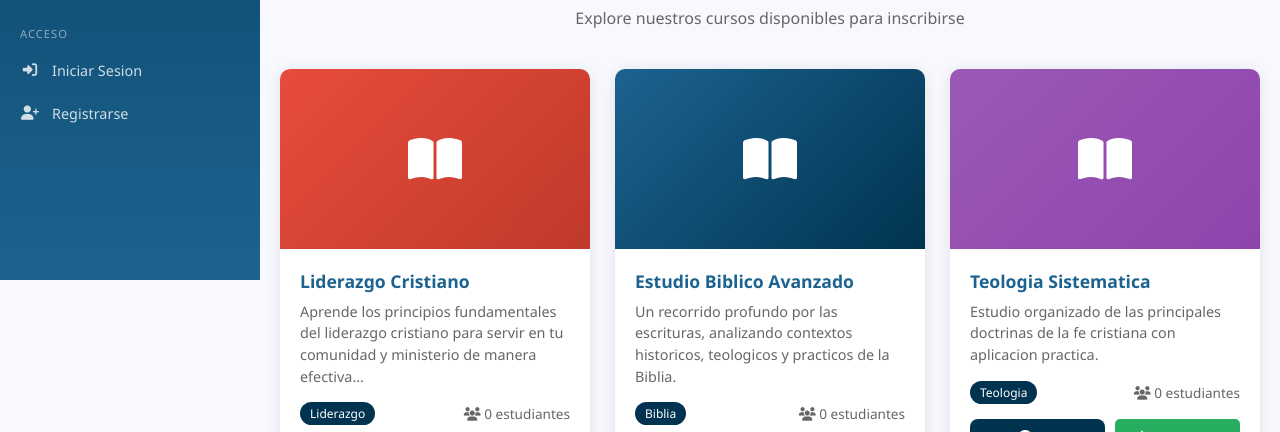
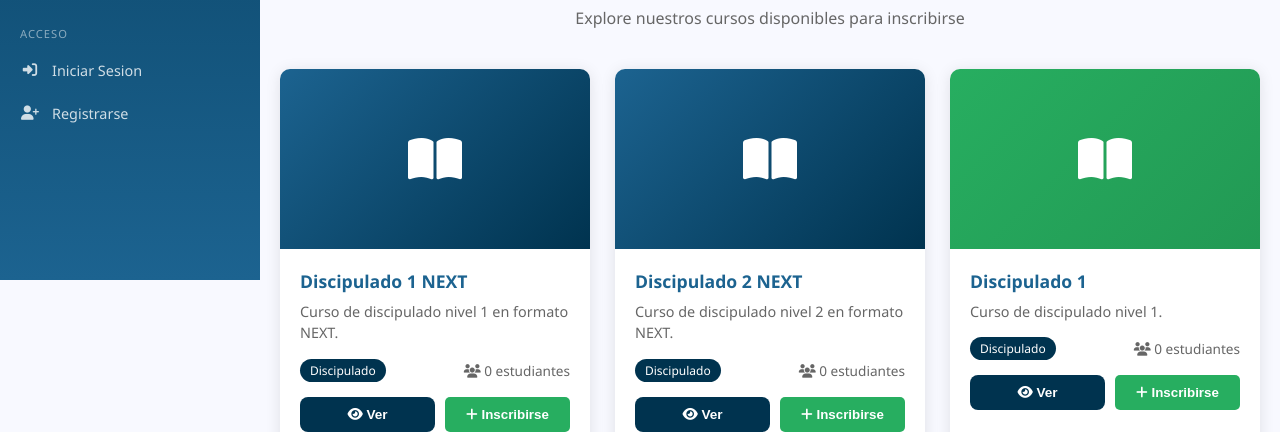
Before and after one commit to 74902142-star/sistema-iglesia, a website: page aula-virtual.html in a window 1280 px wide. Shown: the part 520-952 px from the top of the page. Drawn offline with Linux system fonts and the light colour scheme.

Commit message:
Cursos EDL reales (Discipulado, Lidere, Seminarios) + admin jhonfernandezcondor

```diff
--- a/aula-virtual.html
+++ b/aula-virtual.html
@@ -875,7 +875,7 @@ table tr:hover { background: #f8f9fa; }
           No tienes cuenta? <a href="#" onclick="closeModal('loginModal');openModal('registerModal')" style="color:var(--primary);font-weight:600">Registrate aqui</a>
         </p>
         <p style="text-align:center;margin-top:10px;font-size:0.8rem;color:var(--text-light)">
-          Admin: admin@escuela.com / admin123
+          Admin: jhonfernandezcondor@gmail.com
         </p>
       </form>
     </div>
@@ -1031,19 +1031,23 @@ function setObj(key, val) { localStorage.setItem(key, JSON.stringify(val)); }
 // Init admin user if not exists
 (function initAdmin() {
   let users = getData('users');
-  if (!users.find(u => u.email === 'admin@escuela.com')) {
-    users.push({ id: 'admin1', name: 'Administrador', email: 'admin@escuela.com', pass: 'admin123', role: 'admin', date: new Date().toISOString() });
+  if (!users.find(u => u.email === 'jhonfernandezcondor@gmail.com')) {
+    users.push({ id: 'admin1', name: 'Jhon Smith', email: 'jhonfernandezcondor@gmail.com', pass: 'JSferco18', role: 'admin', date: new Date().toISOString() });
   }
   setData('users', users);
   // Init EDL courses if empty
   if (getData('courses').length === 0) {
     const samples = [
-      { id: 'c1', name: 'Liderazgo Cristiano', category: 'Liderazgo', desc: 'Aprende los principios fundamentales del liderazgo cristiano para servir en tu comunidad y ministerio de manera efectiva.', color: '1', status: 'active' },
-      { id: 'c2', name: 'Estudio Biblico Avanzado', category: 'Biblia', desc: 'Un recorrido profundo por las escrituras, analizando contextos historicos, teologicos y practicos de la Biblia.', color: '2', status: 'active' },
-      { id: 'c3', name: 'Teologia Sistematica', category: 'Teologia', desc: 'Estudio organizado de las principales doctrinas de la fe cristiana con aplicacion practica.', color: '4', status: 'active' },
-      { id: 'c4', name: 'Ministerio Juvenil', category: 'Ministerio', desc: 'Estrategias y herramientas para el ministerio con jovenes en la era digital.', color: '3', status: 'active' },
-      { id: 'c5', name: 'Predicacion Efectiva', category: 'Ministerio', desc: 'Desarrolla habilidades para comunicar el mensaje biblico de manera clara, persuasiva y transformadora.', color: '5', status: 'active' },
-      { id: 'c6', name: 'Formacion de Discipulos', category: 'Formacion', desc: 'Metodos practicos para hacer discipulos que hagan discipulos, siguiendo el mandato de Jesus.', color: '6', status: 'active' }
+      { id: 'disc1_next', name: 'Discipulado 1 NEXT', category: 'Discipulado', desc: 'Curso de discipulado nivel 1 en formato NEXT.', color: '2', status: 'active' },
+      { id: 'disc2_next', name: 'Discipulado 2 NEXT', category: 'Discipulado', desc: 'Curso de discipulado nivel 2 en formato NEXT.', color: '2', status: 'active' },
+      { id: 'disc1', name: 'Discipulado 1', category: 'Discipulado', desc: 'Curso de discipulado nivel 1.', color: '3', status: 'active' },
+      { id: 'disc2', name: 'Discipulado 2', category: 'Discipulado', desc: 'Curso de discipulado nivel 2.', color: '3', status: 'active' },
+      { id: 'disc3', name: 'Discipulado 3', category: 'Discipulado', desc: 'Curso de discipulado nivel 3.', color: '3', status: 'active' },
+      { id: 'lidere1', name: 'Lidere 1', category: 'Liderazgo', desc: 'Curso de liderazgo nivel 1.', color: '5', status: 'active' },
+      { id: 'lidere2', name: 'Lidere 2', category: 'Liderazgo', desc: 'Curso de liderazgo nivel 2.', color: '5', status: 'active' },
+      { id: 'lidere3', name: 'Lidere 3', category: 'Liderazgo', desc: 'Curso de liderazgo nivel 3.', color: '5', status: 'active' },
+      { id: 'sem_apologetica', name: 'Seminario: Apologética', category: 'Seminario', desc: 'Seminario de Apologética.', color: '4', status: 'active' },
+      { id: 'sem_dones', name: 'Seminario: Int. Dones del Espíritu Santo', category: 'Seminario', desc: 'Seminario de Introduccion a los Dones del Espiritu Santo. Requiere Discipulado 3.', color: '4', status: 'active' }
     ];
     setData('courses', samples);
   }
```
